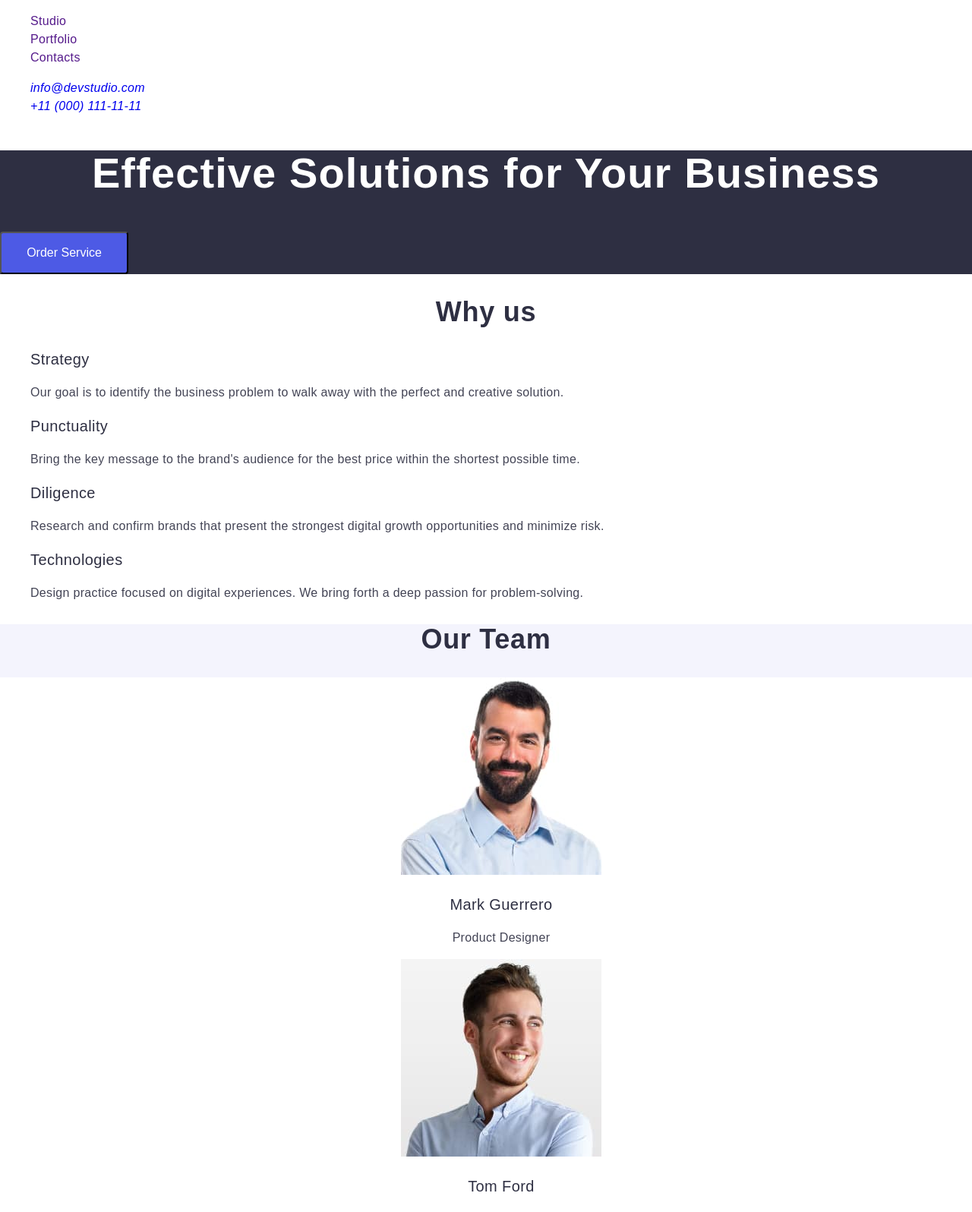
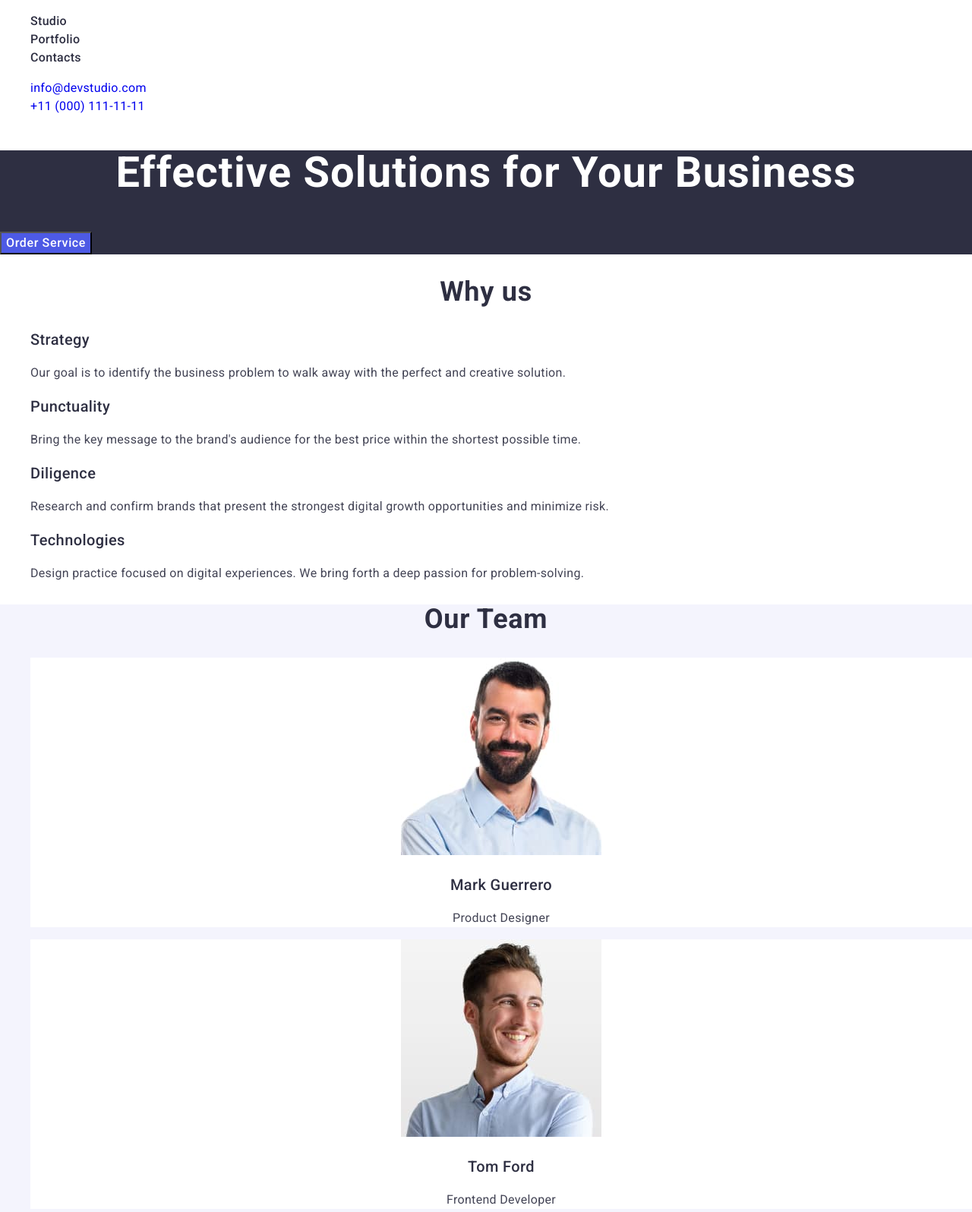
Before and after one commit to AnnaTarnavska/goit-markup-hw-02, a plain HTML site: page index.html in a window 1280 px wide. Shown: the part 24-1620 px from the top of the page at 76% size. Drawn offline with nearby package versions, Linux system fonts and the light colour scheme.

Commit message:
add index file

```diff
--- a/css/styles.css
+++ b/css/styles.css
@@ -1,5 +1,5 @@
 body {
-    font-family: "ruboto", sans-serif;
+    font-family: "roboto", sans-serif;
     font-weight: 400;
     font-size: 16px;
     line-height: 150%;
@@ -20,7 +20,7 @@ a {
     font-family: "Raleway", sans-serif;
     font-size: 18px;
     font-weight: 700;
-    line-height: 21px;
+    line-height: 1.17;
     letter-spacing: 0.03em;
     text-align: left;
     text-transform: uppercase;
@@ -51,6 +51,7 @@ a {
     line-height: 150%;
     letter-spacing: 0.02em;
     color: #434455;
+    font-style: normal;
 }
 
 .address:hover,
@@ -62,7 +63,7 @@ a {
     background-color: #2E2F42;
 }
 
-h1 {
+.main-info {
     font-weight: 700;
     font-size: 56px;
     line-height: 107%;
@@ -72,10 +73,10 @@ h1 {
 }
 
 .button {
-    border-radius: 4px;
-    padding: 16px 32px;
-    width: 169px;
-    height: 56px;
+    font-family: "Roboto", sans-serif;
+    font-weight: 500;
+    line-height: 1.5;
+    letter-spacing: 0.04em;
     cursor: pointer;
     color: #FFFFFF;
     background-color: #4D5AE5;
@@ -86,7 +87,7 @@ h1 {
     background-color: #404BBF;
 }
 
-.four-blocks {
+.info-block {
     font-weight: 400;
     font-size: 16px;
     line-height: 150%;
@@ -137,6 +138,14 @@ h2 {
     text-align: center;
 }
 
+.position {
+    font-size: 16px;
+}
+
+.secttion-portfolio {
+    text-transform: capitalize;
+}
+
 .portfolio {
     font-weight: 400;
     font-size: 16px;
--- a/index.html
+++ b/index.html
@@ -26,51 +26,55 @@
         <a href="./index.html" class="logo"
           >Web<span class="logo-second">Studio</span></a
         >
-        <ul class="navigation">
-          <li><a href="">Studio</a></li>
-          <li><a href="">Portfolio</a></li>
-          <li><a href="">Contacts</a></li>
+        <ul>
+          <li><a href="./index.html" class="navigation">Studio</a></li>
+          <li><a href="" class="navigation">Portfolio</a></li>
+          <li><a href="" class="navigation">Contacts</a></li>
         </ul>
       </nav>
-      <address class="address">
+      <address>
         <ul>
-          <li><a href="mailto:info@devstudio.com">info@devstudio.com</a></li>
-          <li><a href="tel:+110001111111">+11 (000) 111-11-11</a></li>
+          <li class="address">
+            <a href="mailto:info@devstudio.com">info@devstudio.com</a>
+          </li>
+          <li class="address">
+            <a href="tel:+110001111111">+11 (000) 111-11-11</a>
+          </li>
         </ul>
       </address>
     </header>
     <main>
       <section class="main-section">
-        <h1>Effective Solutions for Your Business</h1>
+        <h1 class="main-info">Effective Solutions for Your Business</h1>
         <button type="button" class="button">Order Service</button>
       </section>
-      <section class="four-blocks">
+      <section>
         <h2>Why us</h2>
         <ul>
           <li>
             <h3 class="block-name">Strategy</h3>
-            <p>
+            <p class="info-block">
               Our goal is to identify the business problem to walk away with the
               perfect and creative solution.
             </p>
           </li>
           <li>
             <h3 class="block-name">Punctuality</h3>
-            <p>
+            <p class="info-block">
               Bring the key message to the brand's audience for the best price
               within the shortest possible time.
             </p>
           </li>
           <li>
             <h3 class="block-name">Diligence</h3>
-            <p>
+            <p class="info-block">
               Research and confirm brands that present the strongest digital
               growth opportunities and minimize risk.
             </p>
           </li>
           <li>
             <h3 class="block-name">Technologies</h3>
-            <p>
+            <p class="info-block">
               Design practice focused on digital experiences. We bring forth a
               deep passion for problem-solving.
             </p>
@@ -79,8 +83,8 @@
       </section>
       <section class="our-team-section">
         <h2 class="our-team">Our Team</h2>
-        <ul class="team">
-          <li>
+        <ul>
+          <li class="team">
             <img
               src="./images/markguerrero.jpg"
               alt="MarkGuerrero"
@@ -88,9 +92,9 @@
               height="260"
             />
             <h3 class="member-name">Mark Guerrero</h3>
-            <p>Product Designer</p>
+            <p class="position">Product Designer</p>
           </li>
-          <li>
+          <li class="team">
             <img
               src="./images/tomford.jpg"
               alt="TomFord"
@@ -98,9 +102,9 @@
               height="260"
             />
             <h3 class="member-name">Tom Ford</h3>
-            <p>Frontend Developer</p>
+            <p class="position">Frontend Developer</p>
           </li>
-          <li>
+          <li class="team">
             <img
               src="./images/camilagarcia.jpg"
               alt="CamilaGarcia"
@@ -108,9 +112,9 @@
               height="260"
             />
             <h3 class="member-name">Camila Garcia</h3>
-            <p>Marketing</p>
+            <p class="position">Marketing</p>
           </li>
-          <li>
+          <li class="team">
             <img
               src="./images/danielwilson.jpg"
               alt="DanielWilson"
@@ -118,12 +122,12 @@
               height="260"
             />
             <h3 class="member-name">Daniel Wilson</h3>
-            <p>UI Designer</p>
+            <p class="position">UI Designer</p>
           </li>
         </ul>
       </section>
-      <section class="portfolio">
-        <h2>Our Portfolio</h2>
+      <section>
+        <h2 class="secttion-portfolio">Our Portfolio</h2>
         <ul>
           <li>
             <img
@@ -133,7 +137,7 @@
               height="360"
             />
             <h3 class="app">Banking App</h3>
-            <p>App</p>
+            <p class="portfolio">App</p>
           </li>
           <li>
             <img
@@ -143,7 +147,7 @@
               height="360"
             />
             <h3 class="app">Cashless Payment</h3>
-            <p>Marketing</p>
+            <p class="portfolio">Marketing</p>
           </li>
           <li>
             <img
@@ -153,7 +157,7 @@
               height="360"
             />
             <h3 class="app">Meditation App</h3>
-            <p>App</p>
+            <p class="portfolio">App</p>
           </li>
           <li>
             <img
@@ -163,7 +167,7 @@
               height="360"
             />
             <h3 class="app">Taxi Service</h3>
-            <p>Marketing</p>
+            <p class="portfolio">Marketing</p>
           </li>
           <li>
             <img
@@ -173,7 +177,7 @@
               height="360"
             />
             <h3 class="app">Screen Illustrations</h3>
-            <p>Design</p>
+            <p class="portfolio">Design</p>
           </li>
           <li>
             <img
@@ -183,7 +187,7 @@
               height="360"
             />
             <h3 class="app">Online Courses</h3>
-            <p>Marketing</p>
+            <p class="portfolio">Marketing</p>
           </li>
         </ul>
       </section>
@@ -192,7 +196,7 @@
       <a href="./index.html" class="logo"
         >Web<span class="logo-footer">Studio</span></a
       >
-      <p>
+      <p class="footer-p">
         Increase the flow of customers and sales for your business with digital
         marketing & growth solutions.
       </p>
```
